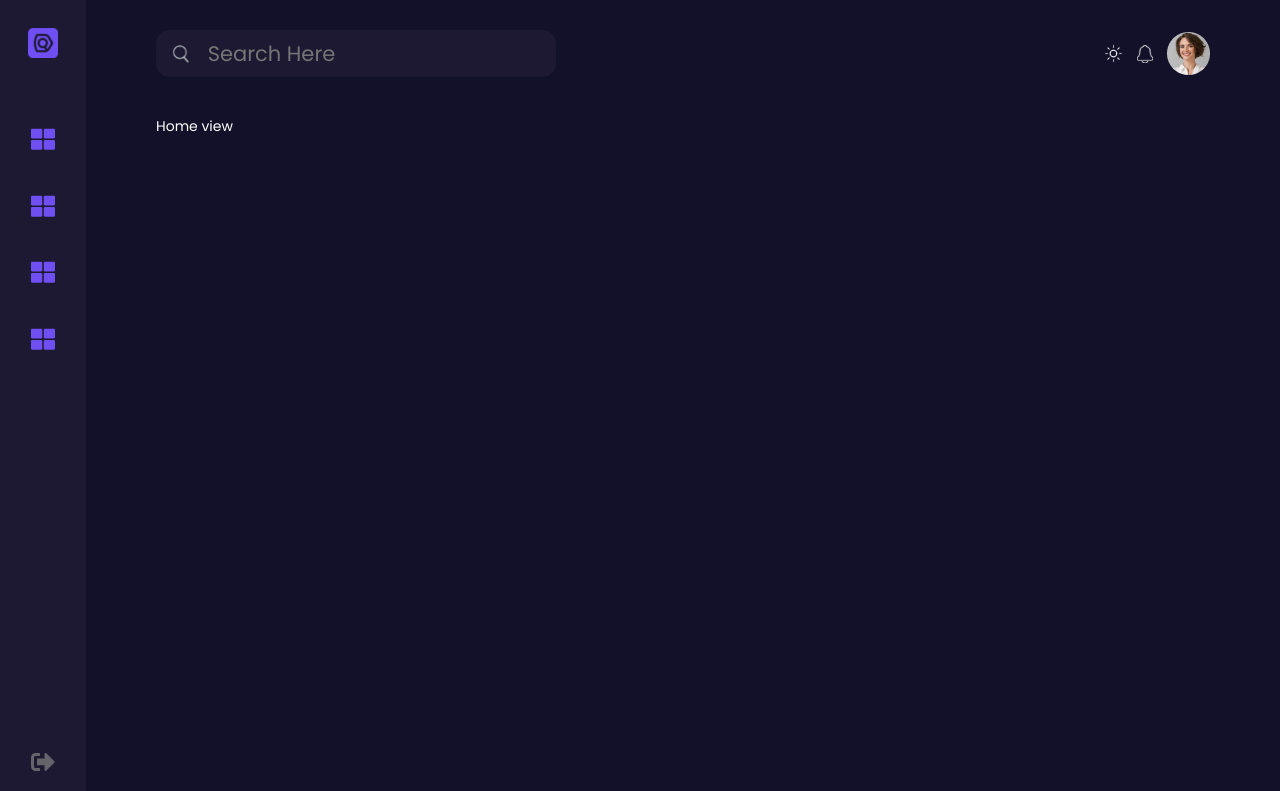
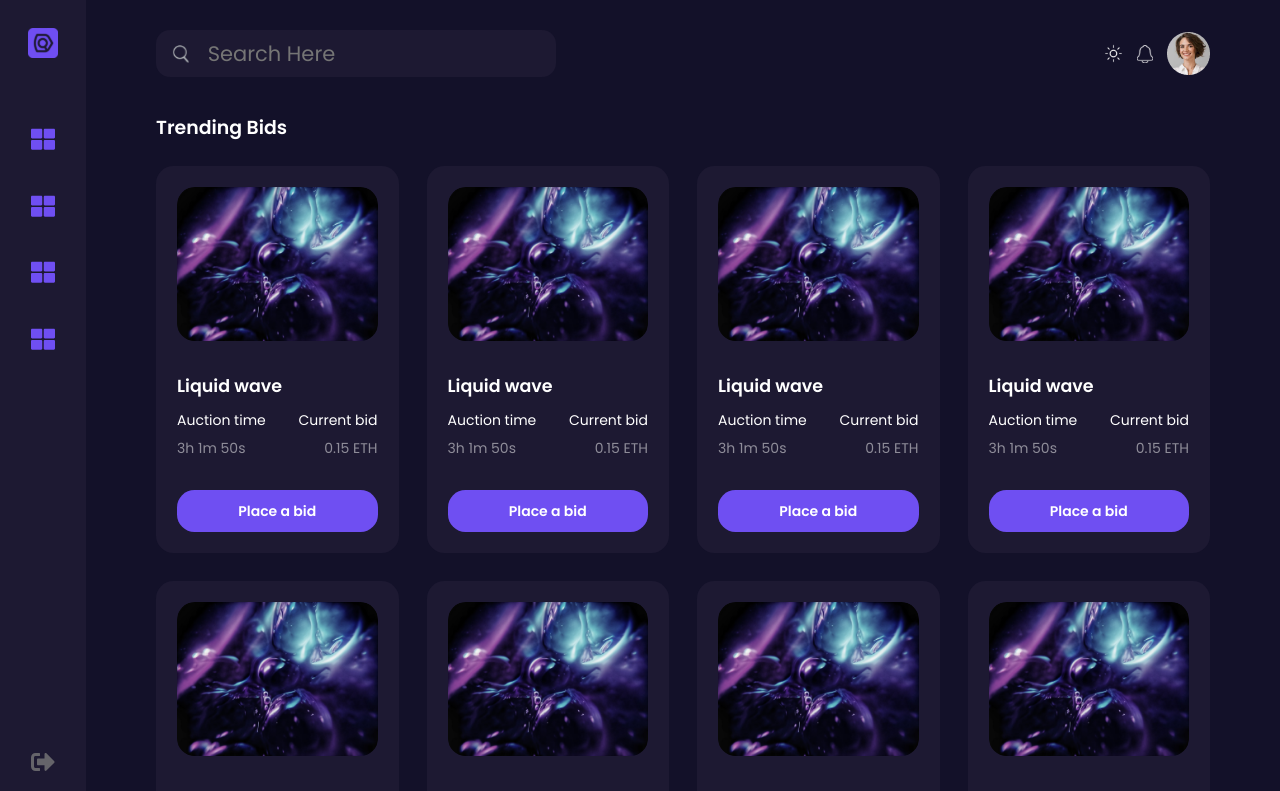
Before and after one commit to SunderShadow/nft_market, a Vue app: page / in a window 1280 px wide. Shown: the top 791 px of the page. Built offline with nearby package versions, Linux system fonts and the light colour scheme.

Commit message:
Created trending bids section

```diff
--- a/src/cfg.scss
+++ b/src/cfg.scss
@@ -1,4 +1,6 @@
 $component-bg: #1D1932;
 
+$main-color: #6F4FF2;
+
 $sidebar-icon-color: #65646A;
-$sidebar-icon-active-color: #6F4FF2;
+$sidebar-icon-active-color: $main-color;
--- /dev/null
+++ b/src/components/BidCard.vue
@@ -0,0 +1,82 @@
+<script setup lang="ts">
+
+</script>
+
+<template>
+  <article>
+    <div class="thumbnail">
+      <img class="thumbnail" src="/NFT.png" alt="">
+    </div>
+    <h1>Liquid wave</h1>
+    <div class="data">
+      <div class="auction_time">
+        <div class="auction_time-title">Auction time</div>
+        <div class="auction_time-time">3h 1m 50s</div>
+      </div>
+      <div class="current_bid">
+        <span class="current_bid-title">Current bid</span>
+        <span class="current_bid-bid">0.15 ETH</span>
+      </div>
+    </div>
+    <button class="place_bid">Place a bid</button>
+  </article>
+</template>
+
+<style lang="scss" scoped>
+@use "@/cfg.scss";
+
+article {
+  border-radius: 1.25em;
+  padding: 1.5em;
+
+  background: cfg.$component-bg;
+}
+
+.thumbnail {
+  border-radius: inherit;
+  overflow: hidden;
+
+  img {
+    width: 100%;
+    height: 100%;
+  }
+}
+
+h1 {
+  margin-top: 2em;
+  font-size: 1.25em;
+  font-weight: 600;
+}
+
+.data {
+  display: flex;
+  justify-content: space-between;
+
+  margin-top: 1.25em;
+}
+
+.auction_time {
+  display: flex;
+  flex-direction: column;
+
+  &-time {
+    margin-top: auto;
+    opacity: .5;
+  }
+}
+
+.current_bid {
+  display: flex;
+  flex-direction: column;
+  text-align: right;
+
+  &-bid {
+    margin-top: 1em;
+    opacity: .5;
+  }
+}
+
+.place_bid {
+  margin-top: 2.5em;
+}
+</style>
--- /dev/null
+++ b/src/components/SectionTemplate.vue
@@ -0,0 +1,25 @@
+<script setup lang="ts">
+
+</script>
+
+<template>
+  <section>
+    <div class="title">
+      <slot name="title"/>
+    </div>
+    <div class="main">
+      <slot />
+    </div>
+  </section>
+</template>
+
+<style scoped>
+.title {
+  font-size: 1.35rem;
+  font-weight: 600;
+}
+
+.main {
+  margin-top: 2rem;
+}
+</style>
--- /dev/null
+++ b/src/styles/default/button.scss
@@ -0,0 +1,18 @@
+@use "@/cfg.scss";
+
+button {
+  width: 100%;
+  border: none;
+  border-radius: 1.25em;
+
+  padding-top: 1em;
+  padding-bottom: 1em;
+
+  font: inherit;
+  font-weight: 600;
+
+  color: inherit;
+
+  cursor: pointer;
+  background: cfg.$main-color;
+}
--- a/src/styles/global.scss
+++ b/src/styles/global.scss
@@ -4,6 +4,7 @@
 @import url('https://fonts.googleapis.com/css2?family=Poppins:ital,wght@0,100;0,200;0,300;0,400;0,500;0,600;0,700;0,800;0,900;1,100;1,200;1,300;1,400;1,500;1,600;1,700;1,800;1,900&display=swap');
 
 @import "default/input";
+@import "default/button";
 
 :root {
   color: #fff;
--- a/src/views/HomeView.vue
+++ b/src/views/HomeView.vue
@@ -1,11 +1,23 @@
 <script setup lang="ts">
 
+import InfoCardTemplate from "@/components/SectionTemplate.vue";
+import BidCard from "@/components/BidCard.vue";
 </script>
 
 <template>
-  Home view
+  <InfoCardTemplate>
+    <template v-slot:title>Trending Bids</template>
+
+    <div class="bids">
+      <BidCard v-for="i in 8"/>
+    </div>
+  </InfoCardTemplate>
 </template>
 
 <style scoped>
-
+.bids {
+  display: grid;
+  grid-template-columns: 1fr 1fr 1fr 1fr;
+  gap: 2rem;
+}
 </style>
```
Also changed, not shown: public/NFT.png (added).
